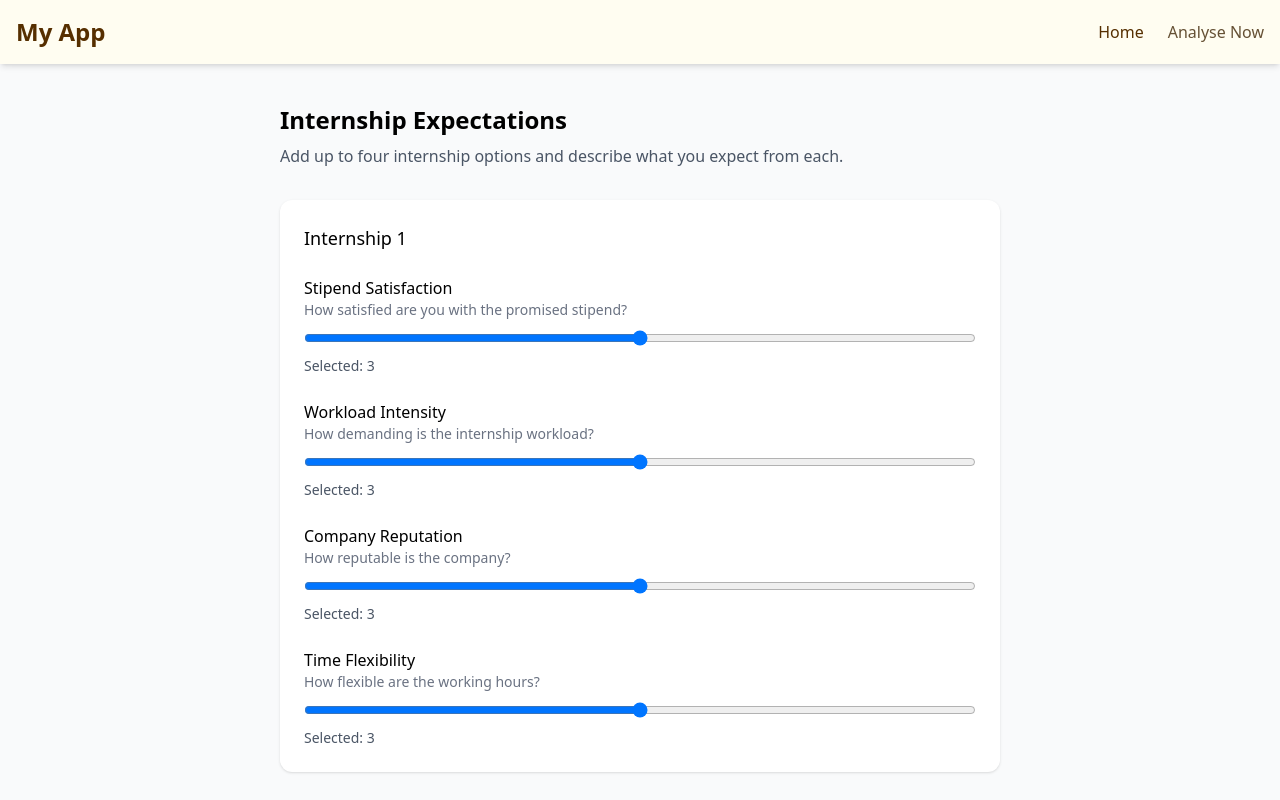
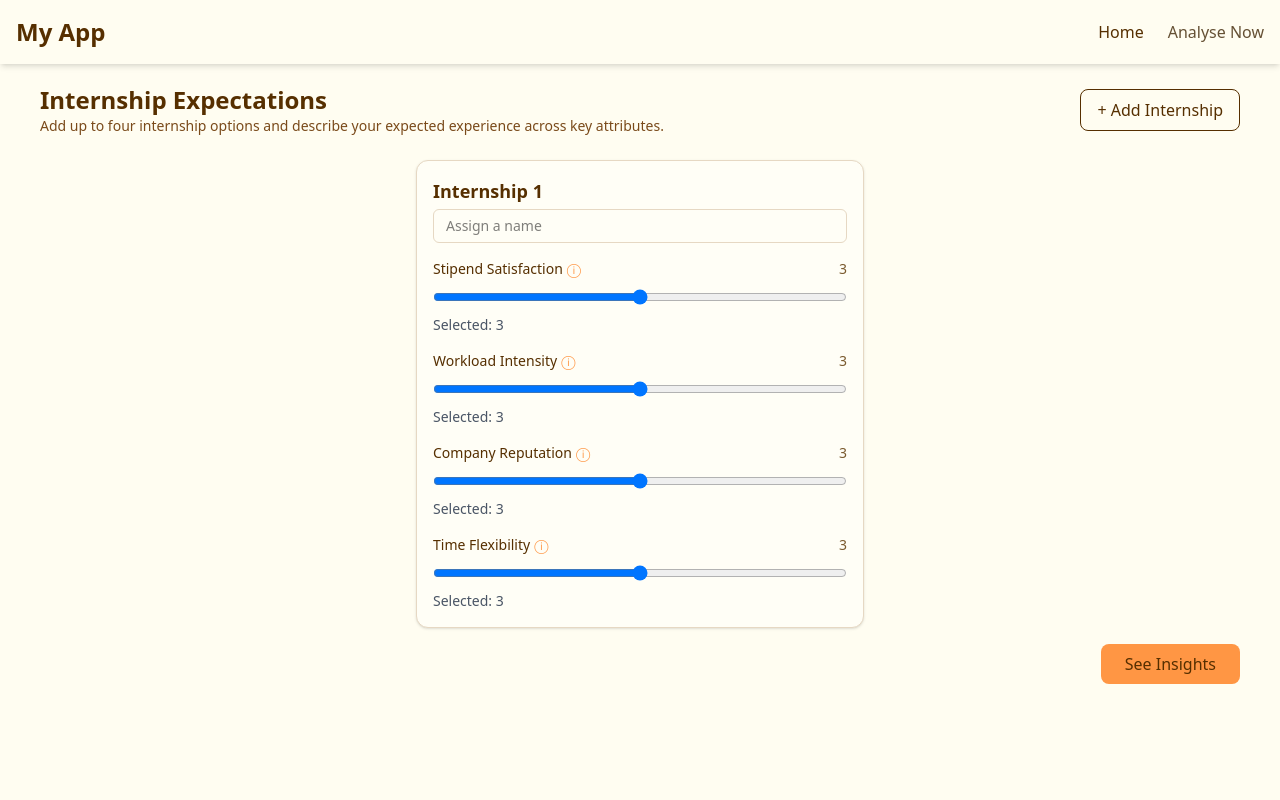
Before and after one commit to bvishwa021/Assistive-Decision-Making-System, a React (Vite) app: page /input in a window 1280 px wide. Shown: the top 800 px of the page. Built offline with nearby package versions, Linux system fonts and the light colour scheme.

Commit message:
input page updated

```diff
--- a/src/App.jsx
+++ b/src/App.jsx
@@ -3,6 +3,7 @@ import Home from "./pages/Home";
 import InputForm from "./pages/InputForm";
 import Insights from "./pages/Insights";
 import './App.css'
+import './index.css'
 
 function App() {
   return (
--- a/src/index.css
+++ b/src/index.css
@@ -5,3 +5,18 @@ html, body, #root {
   margin: 0;
   padding: 0;
 }
+
+@keyframes fadeIn {
+  from {
+    opacity: 0;
+    transform: translateY(12px);
+  }
+  to {
+    opacity: 1;
+    transform: translateY(0);
+  }
+}
+
+.animate-fadeIn {
+  animation: fadeIn 300ms ease-out;
+}
--- a/src/pages/InputForm.jsx
+++ b/src/pages/InputForm.jsx
@@ -5,6 +5,7 @@ import FeatureSlider from "../components/FeatureSlider";
 import { encodeInput } from "../logic/EncodeInput";
 import { getMockCluster } from "../logic/MockCluster";
 import Navbar from "../components/Navbar";
+import '../index.css';
 
 const MAX_INTERNSHIPS = 4;
 
@@ -16,6 +17,7 @@ const createEmptyInputs = (id) => {
 
   return {
     id,
+    name: "",
     inputs: base,
   };
 };
@@ -42,6 +44,14 @@ function InputForm() {
     );
   };
 
+  const handleNameChange = (internshipId, value) => {
+    setInternships((prev) =>
+      prev.map((item) =>
+        item.id === internshipId ? { ...item, name: value } : item
+      )
+    );
+  };
+
   const addInternship = () => {
     if (internships.length >= MAX_INTERNSHIPS) return;
 
@@ -58,12 +68,14 @@ function InputForm() {
 
       return {
         id: internship.id,
+        name: internship.name || `Internship ${internship.id}`,
         inputs: internship.inputs,
         encodedVector,
         clusterId,
       };
     });
 
+    // might remove
     const comparative =
       internships.length > 1
         ? {
@@ -80,34 +92,83 @@ function InputForm() {
     });
   };
 
+  const count = internships.length;
+  const gridCols =
+    count === 1 ? "flex justify-center" :
+      count === 2 ? "grid grid-cols-2 gap-6" :
+        count === 3 ? "grid grid-cols-3 gap-6" :
+          "grid grid-cols-4 gap-6";
+
+  const cardWidth =
+    count === 1 ? "max-w-md w-full" : "w-full";
+
   return (
-    <div className="min-h-screen bg-gray-50">
+    <div className="min-h-screen bg-[#FFFDF1]">
       <Navbar />
-      <div className="max-w-3xl mx-auto px-6 py-10">
 
-      <h2 className="text-2xl font-semibold mb-2">Internship Expectations</h2>
+      <div className="px-10 py-5">
+        {/* header */}
+        <div className="flex items-center justify-between mb-6">
+          <div>
+            <h2 className="text-2xl font-bold text-[#562F00]">
+              Internship Expectations
+            </h2>
+            <p className="text-sm text-[#7A4A1A] max-w-2xl">
+              Add up to four internship options and describe your expected experience across key attributes.
+            </p>
+          </div>
 
-      <p className="text-gray-600 mb-8">
-        Add up to four internship options and describe what you expect
-        from each.
-      </p>
+          {internships.length < MAX_INTERNSHIPS && (
+            <button
+              onClick={addInternship}
+              className="px-4 py-2 rounded-lg bg-transparent border text-[#562F00] hover:bg-[#ff9644]/10
+              hover:opacity-90 transition"
+            >
+              + Add Internship
+            </button>
+          )}
+        </div>
 
-      <div className="space-y-8">
-
+        <div className={gridCols}>
           {internships.map((internship, index) => (
             <div
               key={internship.id}
-              className="bg-white rounded-xl shadow-sm p-6 space-y-6"
-            >
-              <h3 className="text-lg font-medium">
+              className={`bg-[#FFFeF6] border border-[#e6d8c3]  rounded-xl shadow-sm p-4 space-y-4 transform transition-all duration-300 ease-in-out hover:border-[#562f00]/25 animate-fadeIn ${cardWidth}`}>
+              <div>
+                <h3 className="text-lg font-semibold text-[#562F00]">
                   Internship {index + 1}
                 </h3>
+                <input
+                  type="text"
+                  placeholder="Assign a name"
+                  value={internship.name}
+                  onChange={(e) =>
+                    handleNameChange(
+                      internship.id,
+                      e.target.value
+                    )
+                  }
+                  className="mt-1 w-full text-sm px-3 py-1.5 rounded-md border border-[#e6d8c3] focus:outline-none focus:ring-1 focus:ring-[#ff9644]"
+                />
+              </div>
 
               {FEATURES.map((feature) => (
+                <div key={feature.key} className="space-y-1">
+                  <div className="flex items-center justify-between text-sm font-medium text-[#562F00]">
+                    <div className="flex items-center gap-1">
+                      {feature.label}
+                      <span className="relative group cursor-pointer text-[#FF9644]"> ⓘ
+                        <span className="absolute z-10 hidden group-hover:block w-48 text-xs text-[#562F00] bg-[#FFFDF1] border border-[#E6D8C3] p-2 rounded shadow-md top-5 left-0">
+                          {feature.description}
+                        </span>
+                      </span>
+                    </div>
+                    <span className="text-[#7A5A2E]">
+                      {internship.inputs[feature.key]}
+                    </span>
+                  </div>
+
                   <FeatureSlider
-                  key={feature.key}
-                  label={feature.label}
-                  description={feature.description}
                     min={feature.min}
                     max={feature.max}
                     value={internship.inputs[feature.key]}
@@ -119,27 +180,19 @@ function InputForm() {
                       )
                     }
                   />
+                </div>
               ))}
             </div>
           ))}
+        </div>
 
-          {internships.length < MAX_INTERNSHIPS && (
-            <button
-              onClick={addInternship}
-              className="px-4 py-2 rounded-lg border border-gray-300 hover:bg-gray-100 transition"
-            >
-              + Add another internship
-            </button>
-          )}
-
-          <div className="pt-4">
+        <div className="mt-4 flex justify-end">
           <button
             onClick={handleSubmit}
-              className="px-6 py-2 rounded-lg bg-black text-white hover:bg-gray-800 transition"
+            className="px-6 py-2 rounded-lg bg-[#FF9644] text-[#562F00] hover:opacity-90 transition"
           >
             See Insights
           </button>
-          </div>
         </div>
       </div>
     </div>
```
Lines whose indentation alone changed are shown as unchanged.
